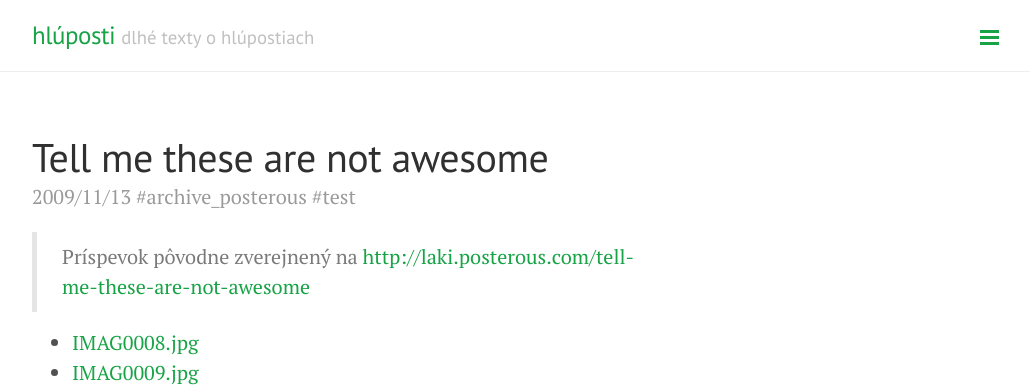
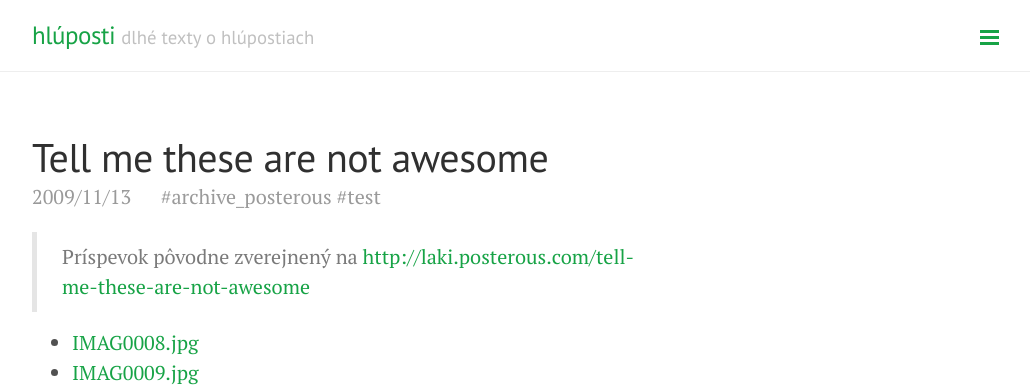
Before and after one commit to hluposti/hluposti.github.io, a Jekyll site: the page built from _posts/2009-11-13-tell-me-these-are-not-awesome.md, in a window 1280 px wide. Shown: the top 387 px of the page, without its empty margins (248-1278 px from the left). Built offline with Jekyll 4.4.1, drawn with Linux system fonts in a browser that asks for light colours; Markdown is read by kramdown in place of the engine named in the settings.

Commit message:
Update post.html

```diff
--- a/_layouts/post.html
+++ b/_layouts/post.html
@@ -4,14 +4,10 @@
 
 <div class="post">
   <h1 class="post-title">{{ page.title }}</h1>
-  <span class="post-date">{{ page.date | date: "%Y/%m/%d" }}
-    <nobr>
-      <span text-align: right>
-        {% for tag in page.tags %}
-          #{{ tag }}
-        {% endfor %}
-      </span>
-    </nobr>
+  <span class="post-date">{{ page.date | date: "%Y/%m/%d" }} &emsp;
+    {% for tag in page.tags %}
+      #{{ tag }}
+    {% endfor %}
   </span>
 
   {{ content }}
```
